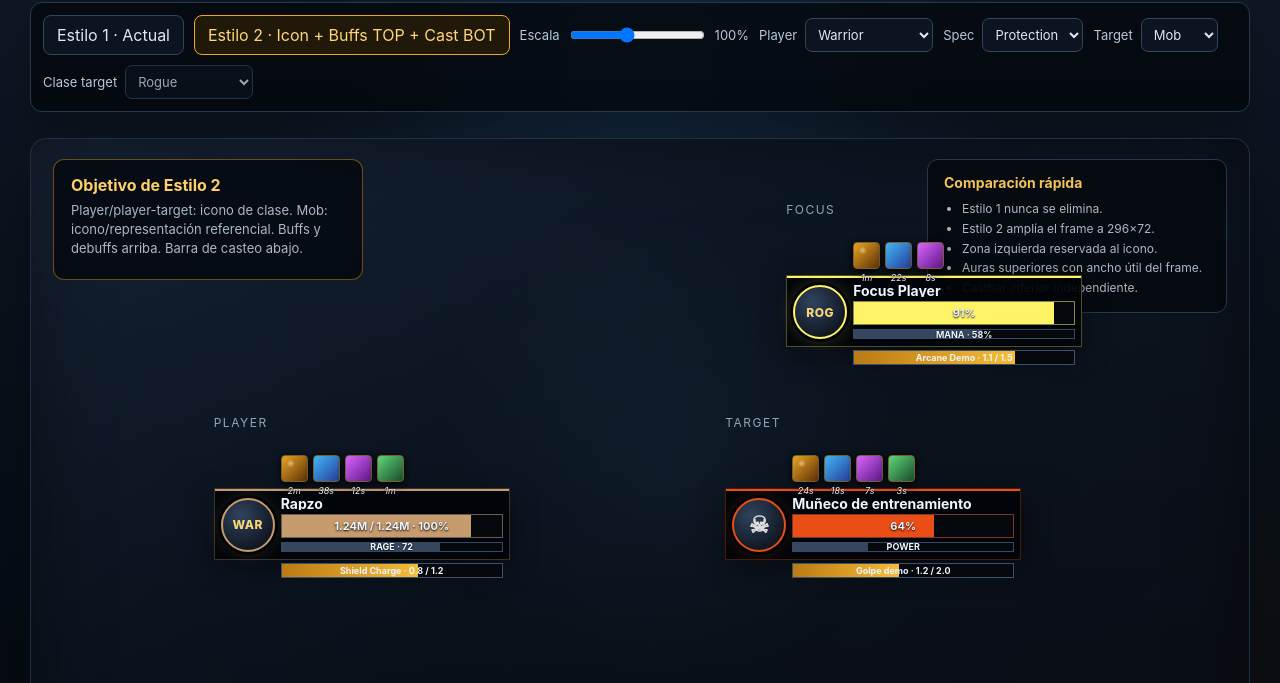
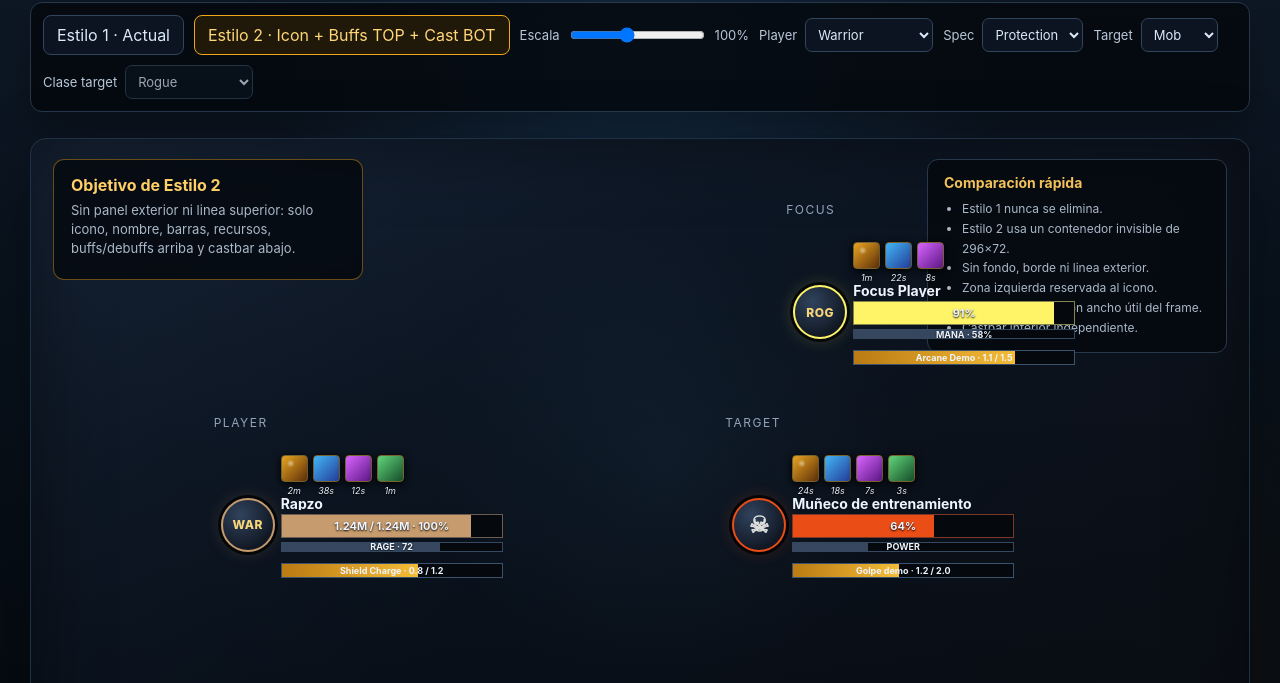
Before and after one commit to Jlynch23/RapzoBags, a plain HTML site: page preview/index.html in a window 1280 px wide. Shown: the part 117-800 px from the top of the page. Drawn offline with Linux system fonts and the light colour scheme.

Commit message:
Make offline HUD style 2 shell-less

```diff
--- a/preview/index.html
+++ b/preview/index.html
@@ -146,7 +146,13 @@
   }
   .cast .fill{width:62%;background:linear-gradient(90deg,#ba7b13,#f5bc37)}
   .cast span{position:absolute;inset:0;display:grid;place-items:center;font-size:9px;font-weight:700}
-  body.style2 .frame{width:296px;height:72px}
+  body.style2 .frame{
+    width:296px;height:72px;
+    background:transparent;
+    border-color:transparent;
+    box-shadow:none;
+  }
+  body.style2 .frame:before{display:none}
   body.style2 .portrait{display:grid}
   body.style2 .name{left:66px;right:6px}
   body.style2 .health{left:66px;top:25px;right:6px}
@@ -218,14 +224,15 @@
   <div class="stage">
     <div class="guide">
       <strong>Objetivo de Estilo 2</strong>
-      <p>Player/player-target: icono de clase. Mob: icono/representación referencial. Buffs y debuffs arriba. Barra de casteo abajo.</p>
+      <p>Sin panel exterior ni linea superior: solo icono, nombre, barras, recursos, buffs/debuffs arriba y castbar abajo.</p>
     </div>
 
     <div class="spec">
       <h3>Comparación rápida</h3>
       <ul>
         <li>Estilo 1 nunca se elimina.</li>
-        <li>Estilo 2 amplía el frame a 296×72.</li>
+        <li>Estilo 2 usa un contenedor invisible de 296×72.</li>
+        <li>Sin fondo, borde ni linea exterior.</li>
         <li>Zona izquierda reservada al icono.</li>
         <li>Auras superiores con ancho útil del frame.</li>
         <li>Castbar inferior independiente.</li>
```
